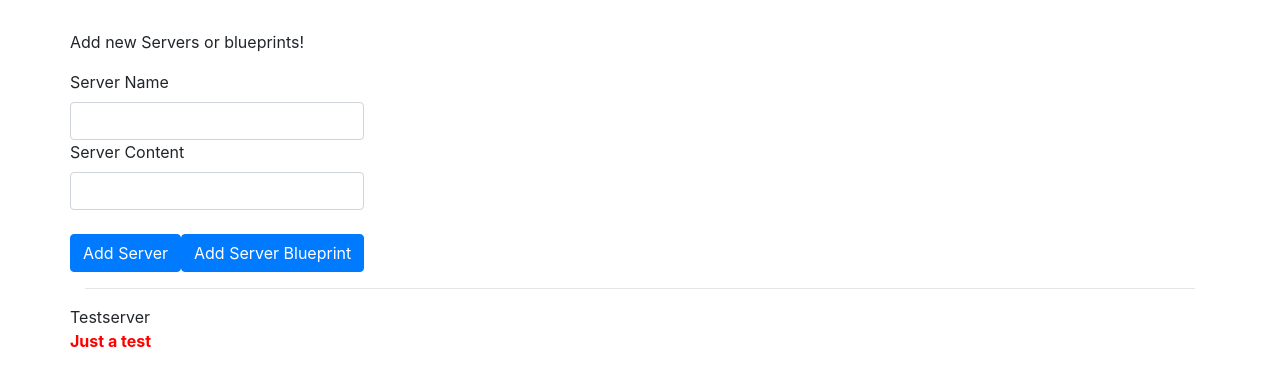
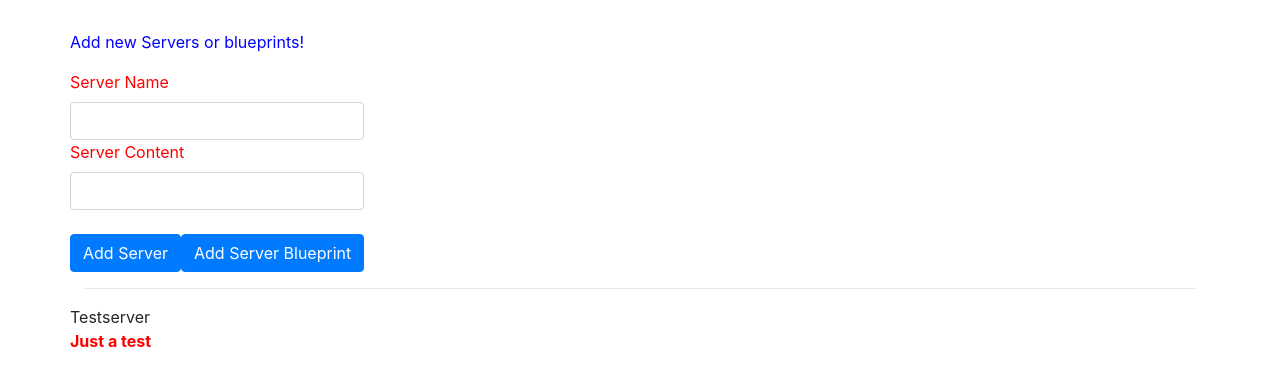
Before and after one commit to eugenezhornyak/angular-playground, an Angular app in the folder servers-manager/: page / in a window 1280 px wide. Shown: the top 386 px of the page. Built offline with nearby package versions, Linux system fonts and the light colour scheme.

Commit message:
lesson 65 [Update] Incapsulation mode

```diff
--- a/servers-manager/src/app/server-element/server-element.component.scss
+++ b/servers-manager/src/app/server-element/server-element.component.scss
@@ -1,3 +1,7 @@
 p {
   color: blue;
 }
+
+label {
+  color: red;
+}
--- a/servers-manager/src/app/server-element/server-element.component.ts
+++ b/servers-manager/src/app/server-element/server-element.component.ts
@@ -1,9 +1,10 @@
-import { Component, OnInit, Input } from '@angular/core';
+import { Component, OnInit, Input, ViewEncapsulation } from '@angular/core';
 
 @Component({
   selector: 'app-server-element',
   templateUrl: './server-element.component.html',
-  styleUrls: ['./server-element.component.scss']
+  styleUrls: ['./server-element.component.scss'],
+  encapsulation: ViewEncapsulation.None
 })
 export class ServerElementComponent implements OnInit {
   @Input('serverElement')
```
Also changed, not shown: 1 other file (tests, documents, lock files or other folders).
